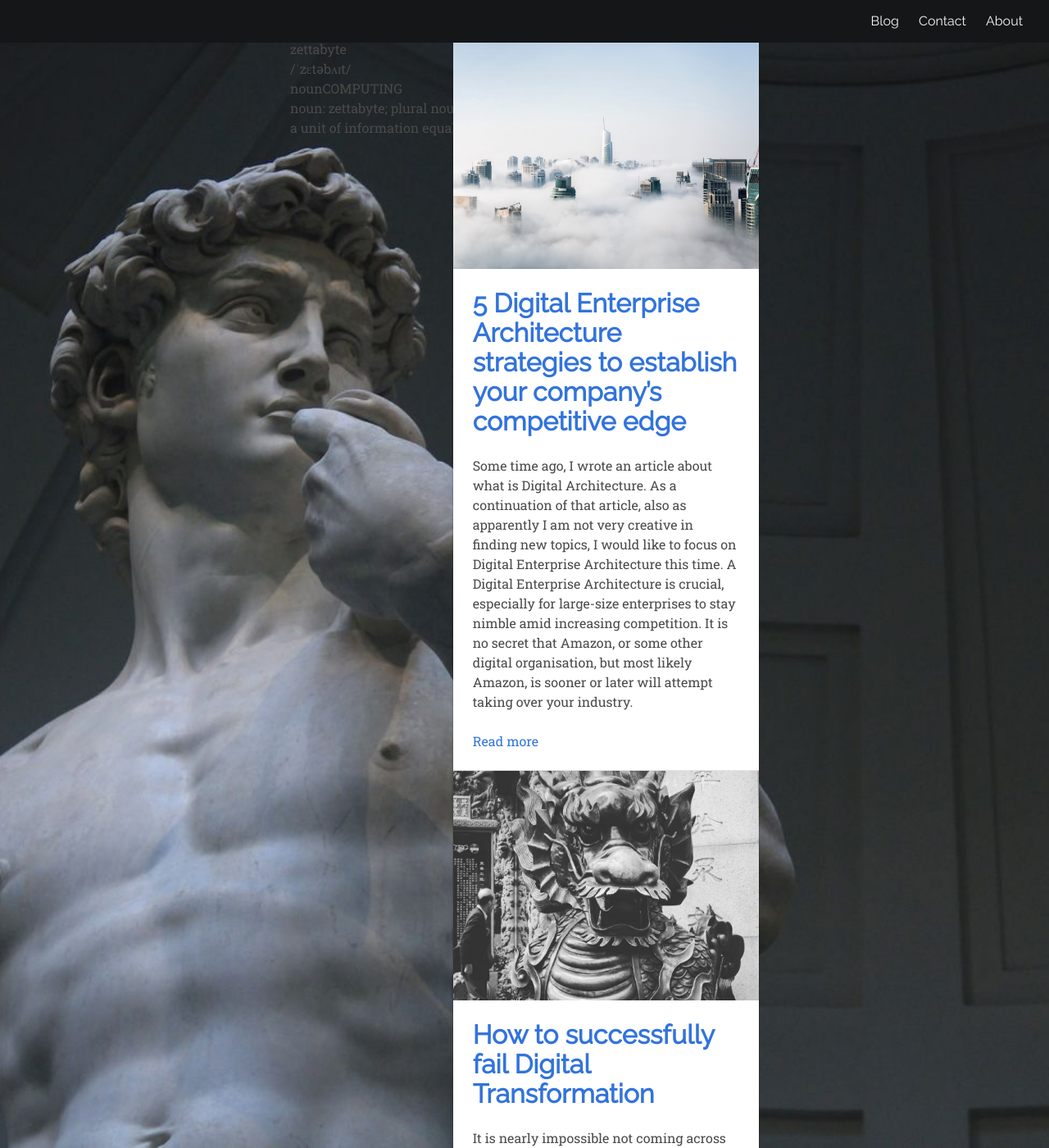
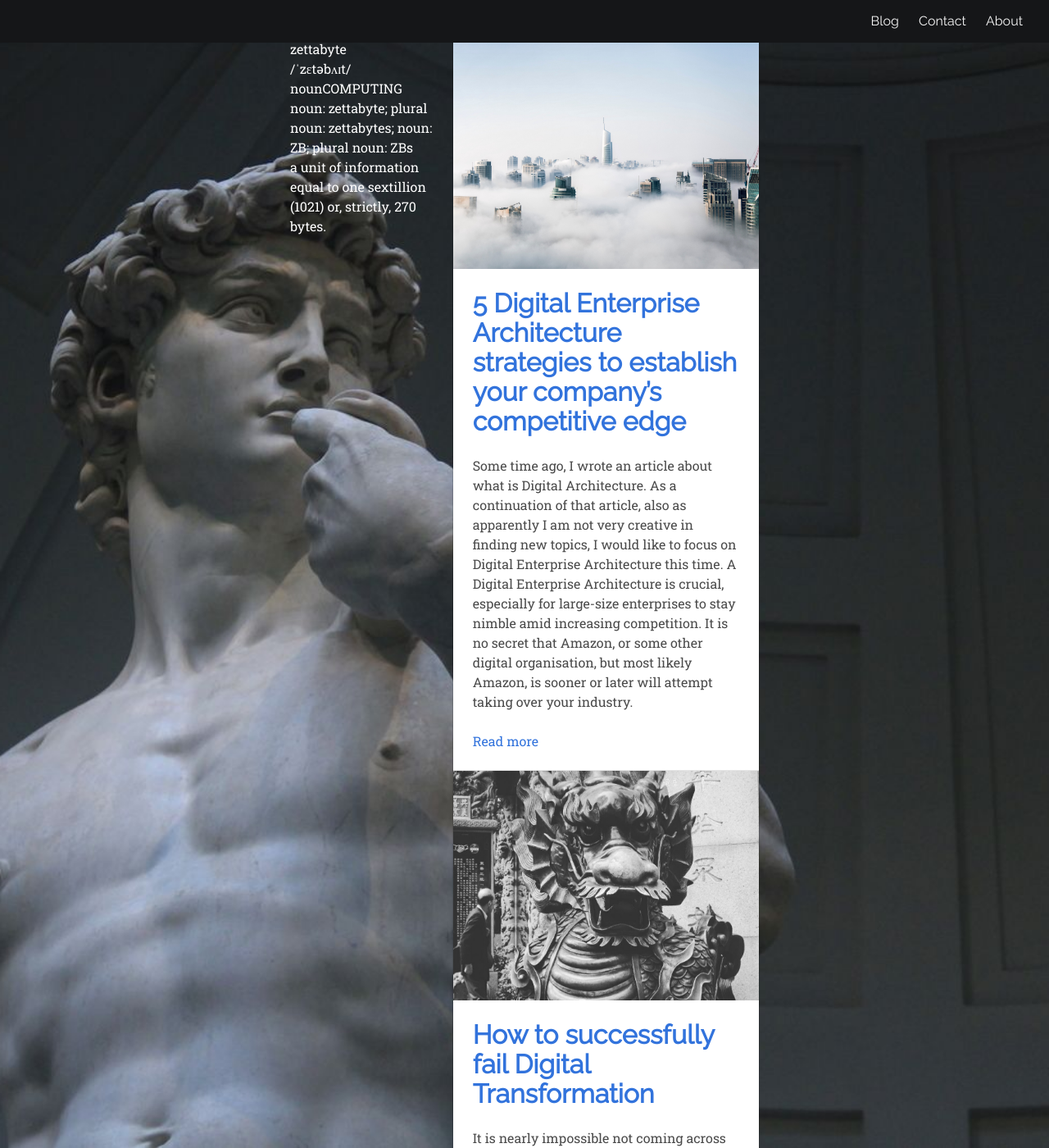
Before and after one commit to zettamachine/makiato.github.io, a Jekyll site: the page built from blog.html, in a window 1280 px wide and 1400 px high. Shown: the whole window at 82% size. Built offline with Jekyll 4.4.1, drawn with Linux system fonts in a browser that asks for light colours; nearby versions of some CDN libraries.

Commit message:
Updated sub logo

```diff
--- a/_layouts/blog.layout.html
+++ b/_layouts/blog.layout.html
@@ -29,13 +29,13 @@
                 <div class="columns">
                     <div class="column is-3"></div>
                     <div class="column is-2">
-                        <div class="header">
+                        <div class="sidebar">
                             <div class="sub-logo">
-                                <p class="">zettabyte</p>
-                                <p class="">/ˈzɛtəbʌɪt/</p>
-                                <p class=""><span class="">noun</span><span class="">COMPUTING</span><p>
-                                <p class="">noun: zettabyte; plural noun: zettabytes; noun: ZB; plural noun: ZBs</p>
-                                <p class="">a unit of information equal to one sextillion (1021) or, strictly, 270 bytes.</p>
+                                <p class="logo-1">zettabyte</p>
+                                <p class="logo-2">/ˈzɛtəbʌɪt/</p>
+                                <p class="logo-3"><span class="">noun</span><span class="logo-4">COMPUTING</span><p>
+                                <p class="logo-5">noun: zettabyte; plural noun: zettabytes; noun: ZB; plural noun: ZBs</p>
+                                <p class="logo-6">a unit of information equal to one sextillion (1021) or, strictly, 270 bytes.</p>
                             </div>
                         </div>
                     </div>
--- a/styles/zettamachine.css
+++ b/styles/zettamachine.css
@@ -37,6 +37,14 @@ body {
 .article {
 
 }
-.header {
-    float: left; position: fixed;
+
+.sidebar {
+    color: #fff;
 }
+
+.logo-1 {font: 1.2em}
+.logo-2 {font: italic 0.6em}
+.logo-3 {}
+.logo-4 {}
+.logo-5 {}
+.logo-6 {}
```
